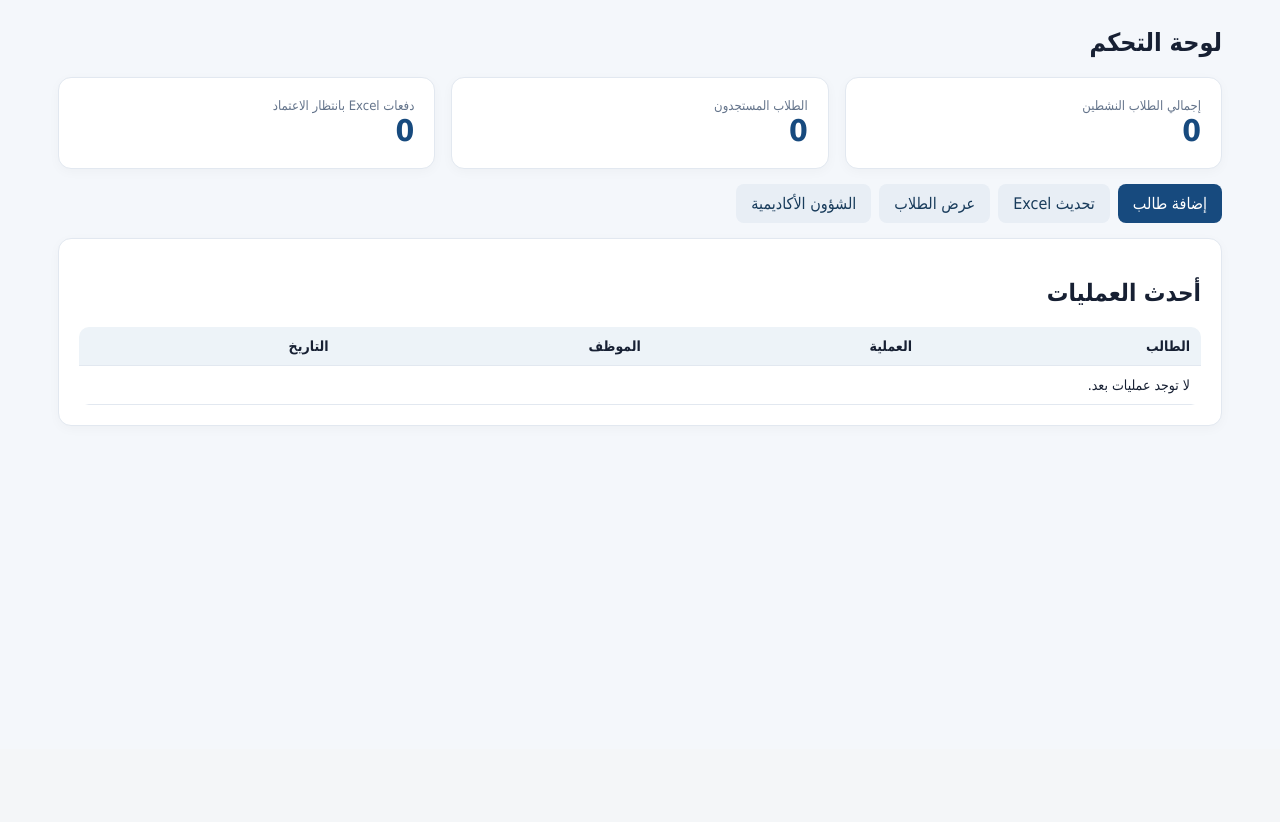
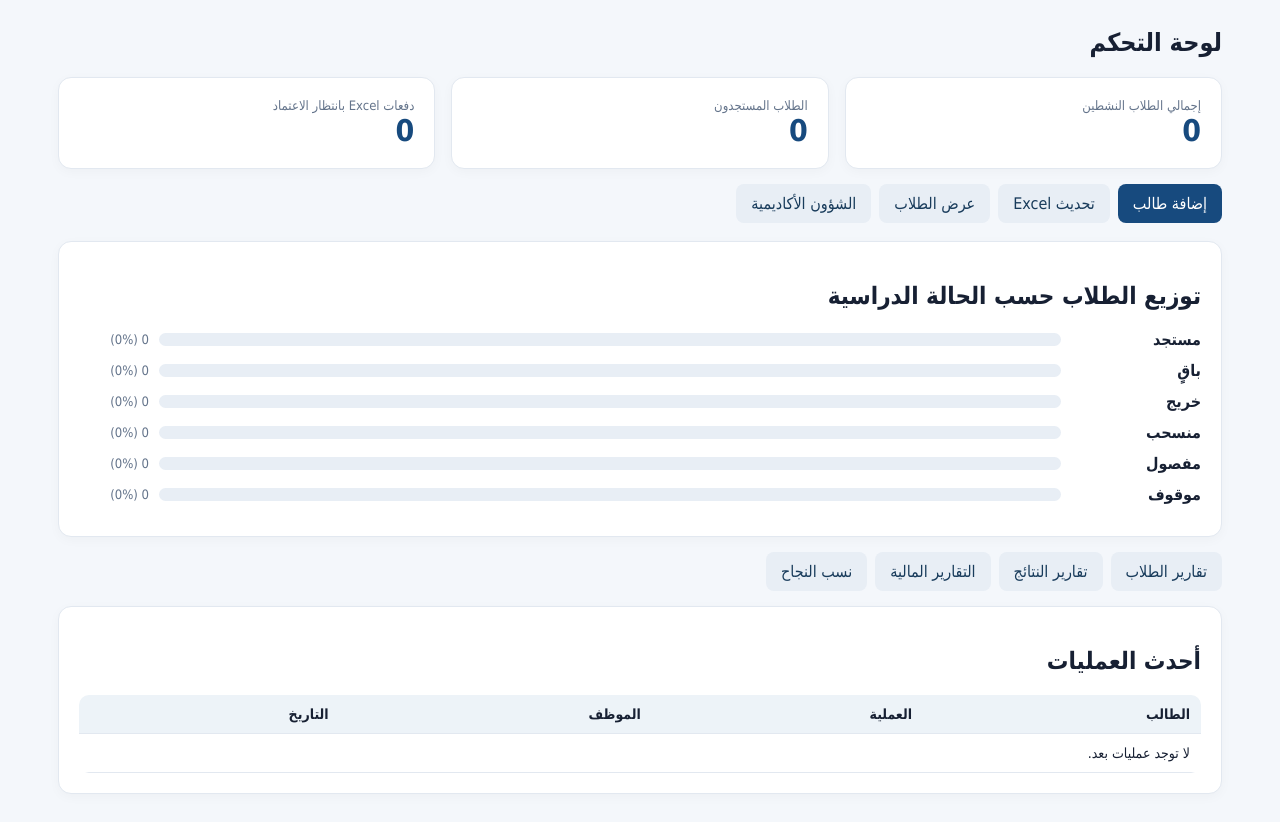
Before and after one commit to sayedahmed924-a11y/student_affairs_system_phase4_finance.zip, a Django app: page / in a window 1280 px wide. Shown: the part 51-873 px from the top of the page. Before the commit the page ends 477 px from the top, so only its background shows below. Run offline with Django 5.2, Linux system fonts and the light colour scheme; the visitor is signed in with stand-in values (Sample User, id 1); data comes from the database, SQL or seed files in the repository; data that the repository does not hold is empty.

Commit message:
Add dashboard student status chart and report shortcuts

```diff
--- a/templates/students/dashboard.html
+++ b/templates/students/dashboard.html
@@ -4,5 +4,15 @@
 <div class="card"><div class="muted">الطلاب المستجدون</div><div class="num">{{ new_count }}</div></div>
 <div class="card"><div class="muted">دفعات Excel بانتظار الاعتماد</div><div class="num">{{ pending }}</div></div></div>
 <div class="actions"><a class="btn" href="/students/add/">إضافة طالب</a><a class="btn secondary" href="/students/import/">تحديث Excel</a><a class="btn secondary" href="/students/">عرض الطلاب</a><a class="btn secondary" href="/students/academic/">الشؤون الأكاديمية</a></div>
+<div class="card" style="margin-top:18px"><h2>توزيع الطلاب حسب الحالة الدراسية</h2>
+{% for item in status_stats %}
+<div style="display:grid;grid-template-columns:minmax(85px,130px) 1fr 70px;gap:10px;align-items:center;margin:12px 0">
+<strong>{{ item.label }}</strong>
+<div style="height:13px;background:#e8eef5;border-radius:20px;overflow:hidden"><div style="height:100%;width:{{ item.percent }}%;background:#2876ad;border-radius:20px"></div></div>
+<span class="muted">{{ item.count }} ({{ item.percent }}%)</span>
+</div>
+{% endfor %}
+</div>
+<div class="actions"><a class="btn secondary" href="/students/reports/?type=students">تقارير الطلاب</a><a class="btn secondary" href="/students/reports/?type=grades">تقارير النتائج</a><a class="btn secondary" href="/students/reports/?type=finance">التقارير المالية</a><a class="btn secondary" href="/students/reports/?type=success">نسب النجاح</a></div>
 <div class="card"><h2>أحدث العمليات</h2><table><tr><th>الطالب</th><th>العملية</th><th>الموظف</th><th>التاريخ</th></tr>
 {% for x in recent %}<tr><td><a href="/students/{{ x.student_id }}/">{{ x.student }}</a></td><td>{{ x.get_action_display }}</td><td>{{ x.employee }}</td><td>{{ x.created_at|date:"Y-m-d H:i" }}</td></tr>{% empty %}<tr><td colspan="4">لا توجد عمليات بعد.</td></tr>{% endfor %}</table></div>{% endblock %}
```
